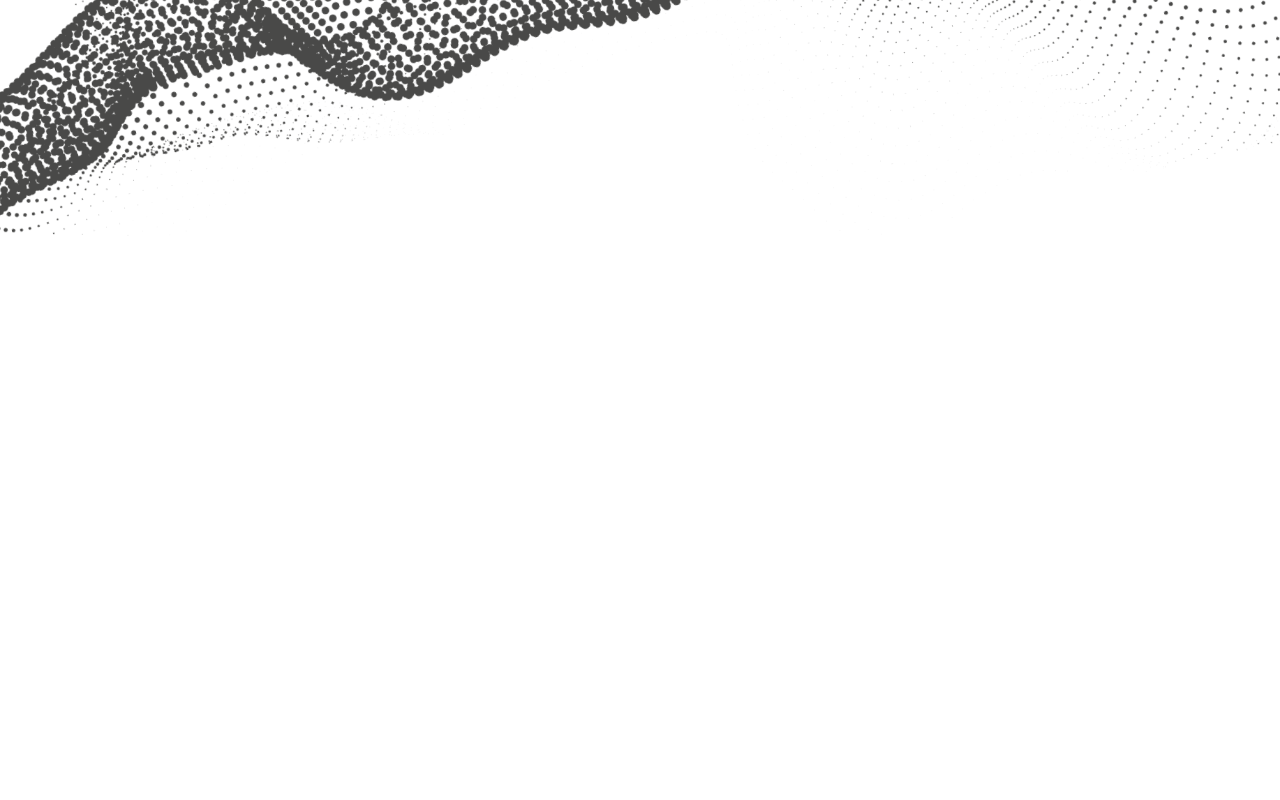
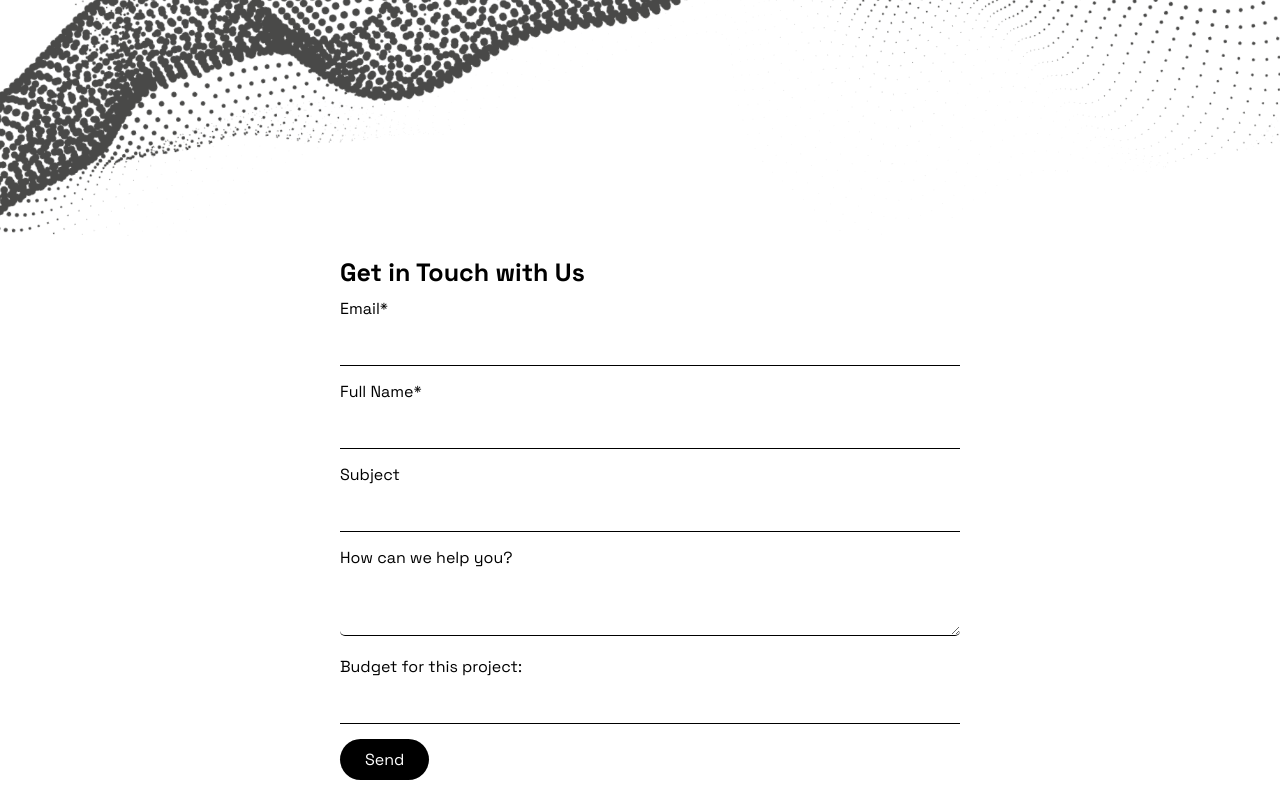
Before and after one commit to Draevyn-Atlas/consoli, a React (Vite) app: page / in a window 1280 px wide. Shown: the part 564-1364 px from the top of the page. Before the commit the page ends 800 px from the top, so only its background shows below. Built offline with nearby package versions, Linux system fonts and the light colour scheme.

Commit message:
added contact form

```diff
--- a/src/App.css
+++ b/src/App.css
@@ -1,7 +1,7 @@
 .top_hero__section {
   height: 100vh;
 
-  background-image: url("/public/Background-1\ 1.png");
+  background-image: url("/Background-1\ 1.png");
   background-size: cover;
   background-repeat: no-repeat;
 }
--- a/src/App.jsx
+++ b/src/App.jsx
@@ -1,12 +1,15 @@
 import "./App.css";
+import ContactForm from "./components/ContactForm";
 import Top from "./components/Top";
-import heroBackground from "./assets/Background-1 1.png";
 
 function App() {
   return (
     <div>
-      <div className="top_hero__section" style={{ background: heroBackground }}>
+      <div className="top_hero__section">
         <Top />
+      </div>
+      <div className="contact_form__section">
+        <ContactForm />
       </div>
     </div>
   );
--- /dev/null
+++ b/src/components/ContactForm.css
@@ -0,0 +1,53 @@
+.form {
+  max-width: 600px;
+  margin: 0 auto;
+  padding: 20px;
+  /* border: 10px solid red; */
+  border-radius: 5px;
+
+}
+
+.top {
+  margin-bottom: 10px;
+  font-size: 25px;
+  font-weight: bold;
+}
+
+.formGroup {
+  margin-bottom: 15px;
+}
+
+.label {
+  display: block;
+  margin-bottom: 5px;
+}
+
+.input {
+  width: 100%;
+  padding: 10px;
+  font-size: 16px;
+  border: none;
+  /* border-radius: ; */
+  border-bottom: 1px solid black;
+
+}
+
+.textarea {
+  width: 100%;
+  padding: 10px;
+  font-size: 16px;
+  border: none;
+  border-radius: 5px;
+  resize: vertical;
+  border-bottom: 1px solid black
+}
+
+.button {
+  padding: 10px 25px;
+  font-size: 16px;
+  background-color: black;
+  color: white;
+  border: none;
+  border-radius: 30px;
+  cursor: pointer;
+}
--- /dev/null
+++ b/src/components/ContactForm.jsx
@@ -0,0 +1,42 @@
+import React from "react";
+import "./ContactForm.css";
+
+const ContactForm = () => {
+  return (
+    <form className="form">
+      <div className="top">Get in Touch with Us</div>
+      <div className="formGroup">
+        <label className="label">Email*</label>
+
+        <input type="email" className="input" name="email" required />
+      </div>
+      <div className="formGroup">
+        <label className="label">Full Name*</label>
+
+        <input type="text" className="input" name="fullName" required />
+      </div>
+      <div className="formGroup">
+        <label className="label">Subject</label>
+
+        <input type="text" className="input" name="subject" required />
+      </div>
+      <div className="formGroup">
+        <label className="label">How can we help you?</label>
+
+        <textarea className="textarea" name="message" required />
+      </div>
+      <div className="formGroup">
+        <label className="label">Budget for this project:</label>
+
+        <input type="text" className="input" name="budget" required />
+      </div>
+      <div>
+        <button type="submit" className="button">
+          Send
+        </button>
+      </div>
+    </form>
+  );
+};
+
+export default ContactForm;
```
